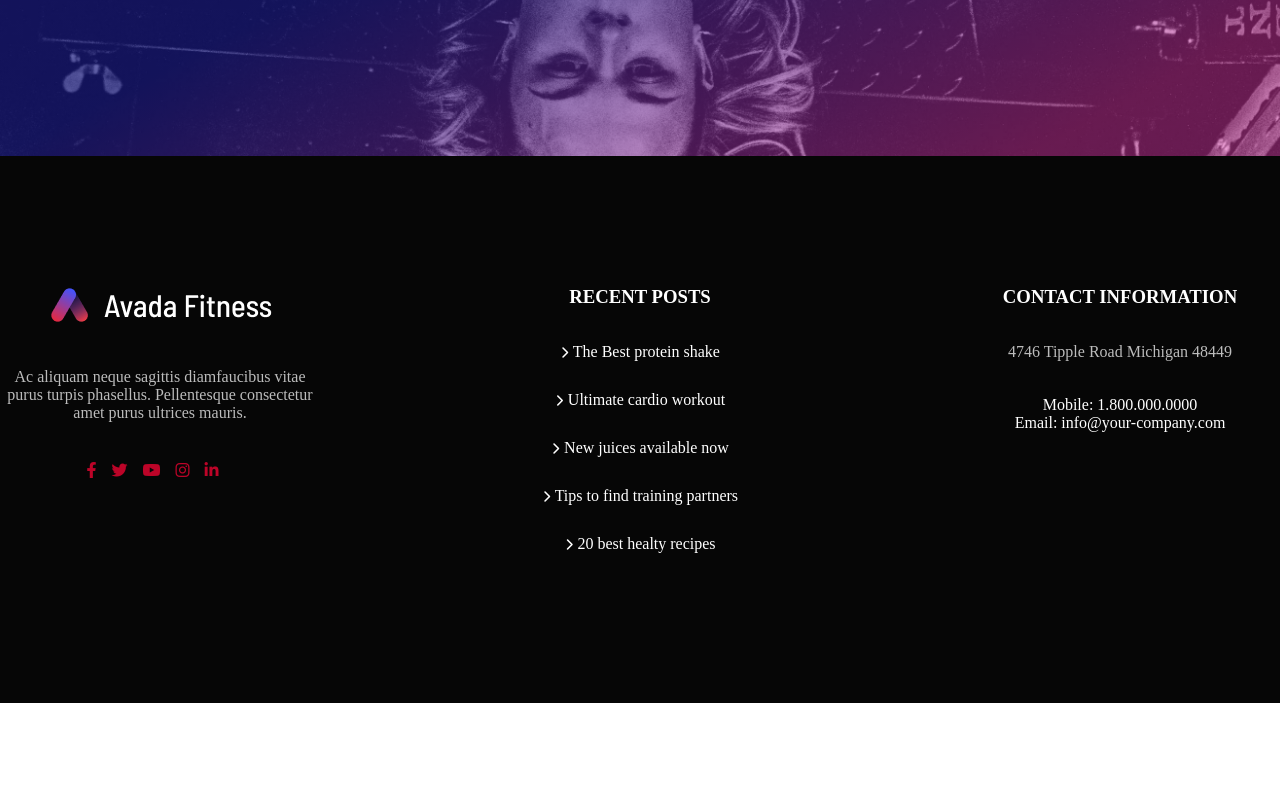
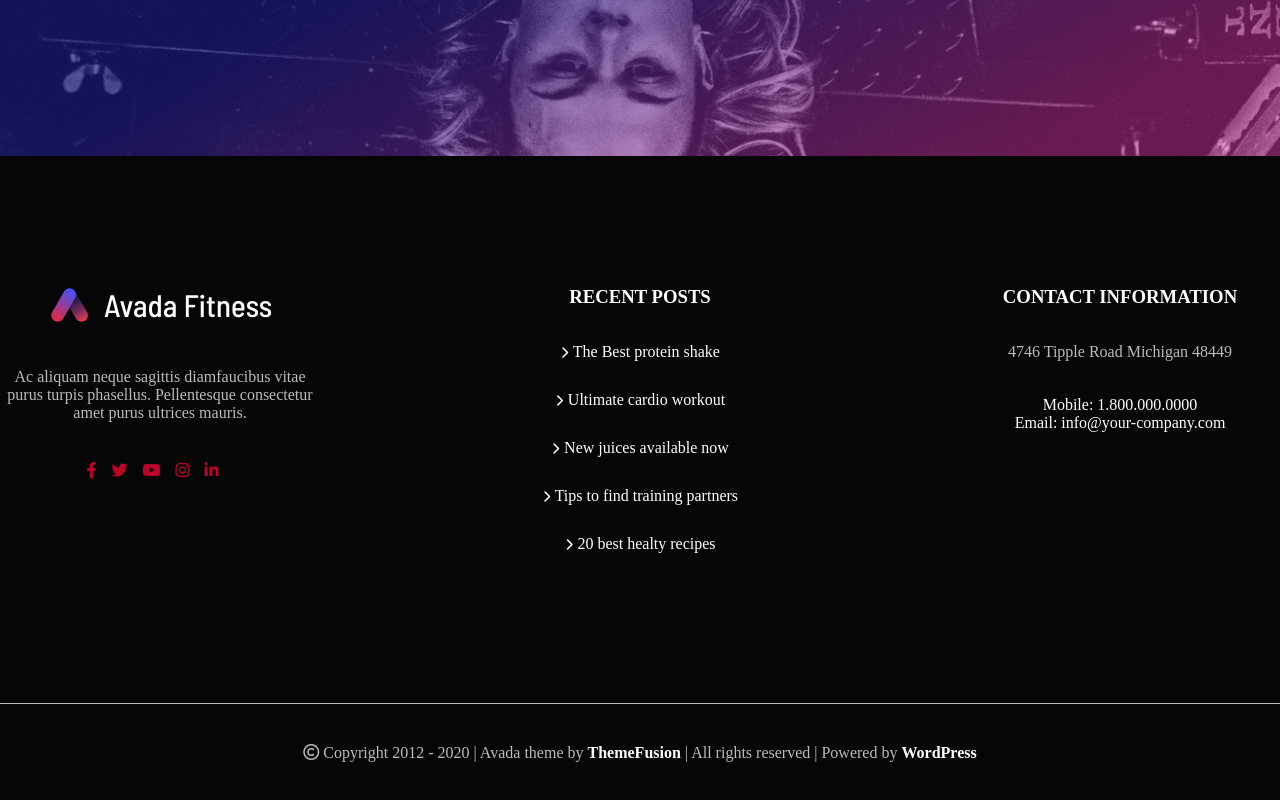
Before and after one commit to RaimondoCosma/proj-html-vuejs, a Vue app: page / in a window 1280 px wide. Shown: the part 6885-7685 px from the top of the page. Before the commit the page ends 7588 px from the top, so only its background shows below. Built offline with nearby package versions, Linux system fonts and the light colour scheme.

Commit message:
Aggiunge credits footer

```diff
--- a/src/components/footer/AppFooter.vue
+++ b/src/components/footer/AppFooter.vue
@@ -1,15 +1,18 @@
 <script>
 import AppPreFooter from "./pre-footer/AppPreFooter.vue";
+import AppCredits from "./credits-footer/AppCredits.vue";
 export default {
   name: "AppFooter",
   components: {
     AppPreFooter,
+    AppCredits,
   },
 };
 </script>
 
 <template>
   <AppPreFooter />
+  <AppCredits />
 </template>
 
 <style lang="scss" scoped></style>
--- /dev/null
+++ b/src/components/footer/credits-footer/AppCredits.vue
@@ -0,0 +1,27 @@
+<script>
+export default {
+  name: "AppCredits",
+};
+</script>
+
+<template>
+  <div class="credits">
+    <p>
+      <i class="fa-regular fa-copyright"></i> Copyright 2012 - 2020 | Avada
+      theme by <strong>ThemeFusion</strong> | All rights reserved | Powered by
+      <strong>WordPress</strong>
+    </p>
+  </div>
+</template>
+
+<style lang="scss" scoped>
+.credits {
+  text-align: center;
+  background-color: var(--primary-color);
+  padding: 2.5rem 0;
+  border-top: 0.0625rem solid var(--secondary-color);
+  strong {
+    color: var(--lighter-color);
+  }
+}
+</style>
```
